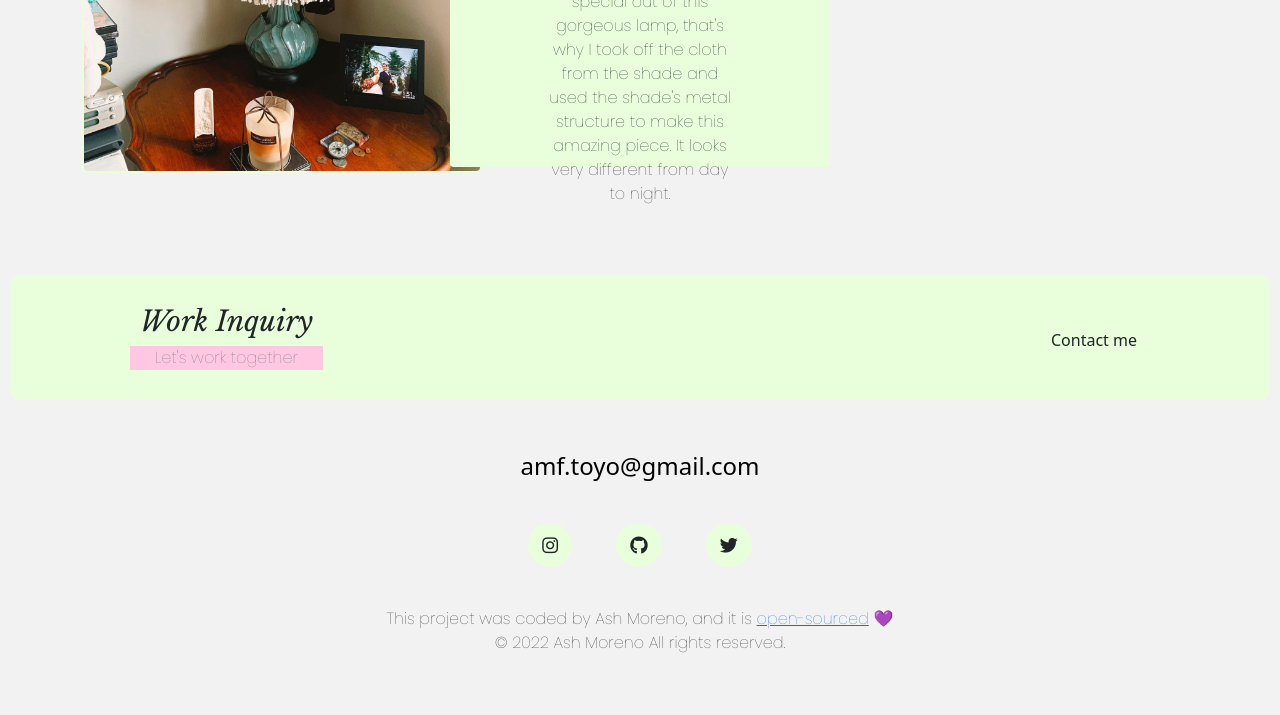
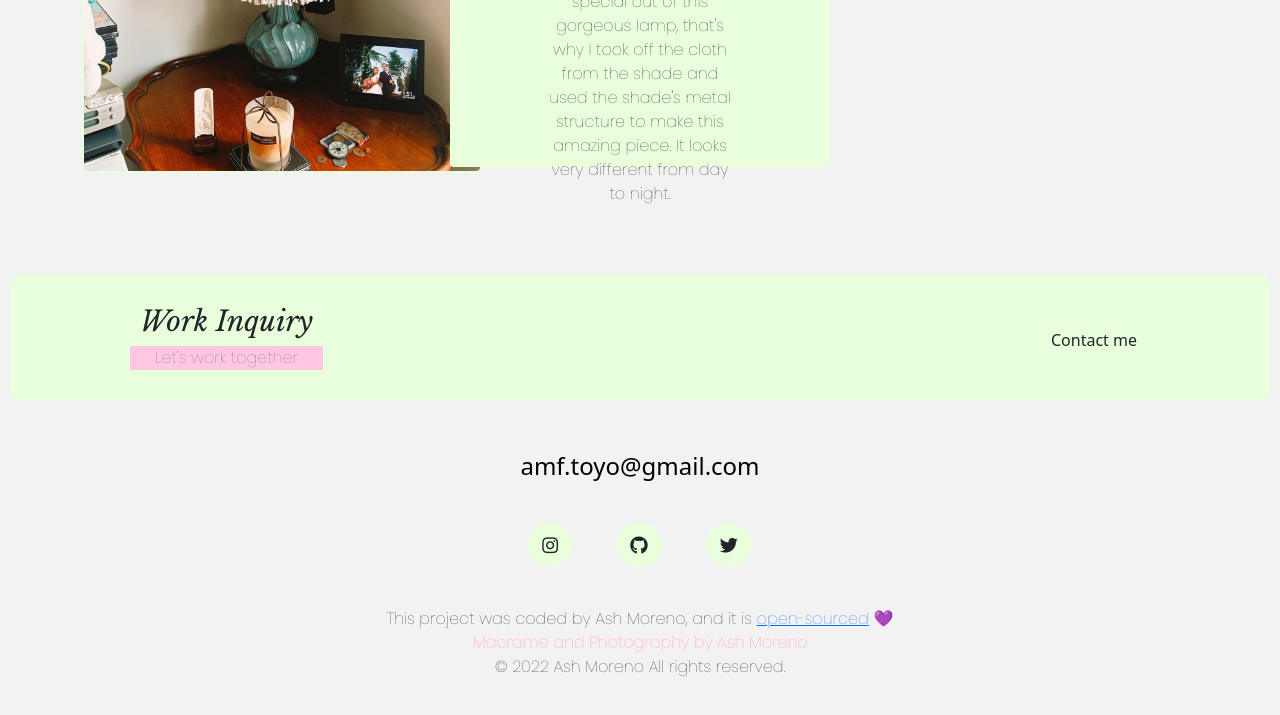
Before and after one commit to AshM10/ashmacrame-landing-page, a plain HTML site: page index.html in a window 1280 px wide. Shown: the part 4051-4766 px from the top of the page. Drawn offline with nearby package versions, Linux system fonts and the light colour scheme.

Commit message:
Edited footer details

```diff
--- a/index.html
+++ b/index.html
@@ -247,6 +247,7 @@
           >open-sourced</a
         >
         💜 <br />
+        <strong>Macrame and Photography by Ash Moreno </strong> <br />
         © 2022 Ash Moreno All rights reserved.
       </p>
     </footer>
--- a/style.css
+++ b/style.css
@@ -36,6 +36,10 @@ p {
   line-height: 1.5;
   font-family: var(--default-font-family);
   padding: 0 25px;
+}
+
+strong {
+  color: var(--accent-color);
 }
 
 .hero {
```
